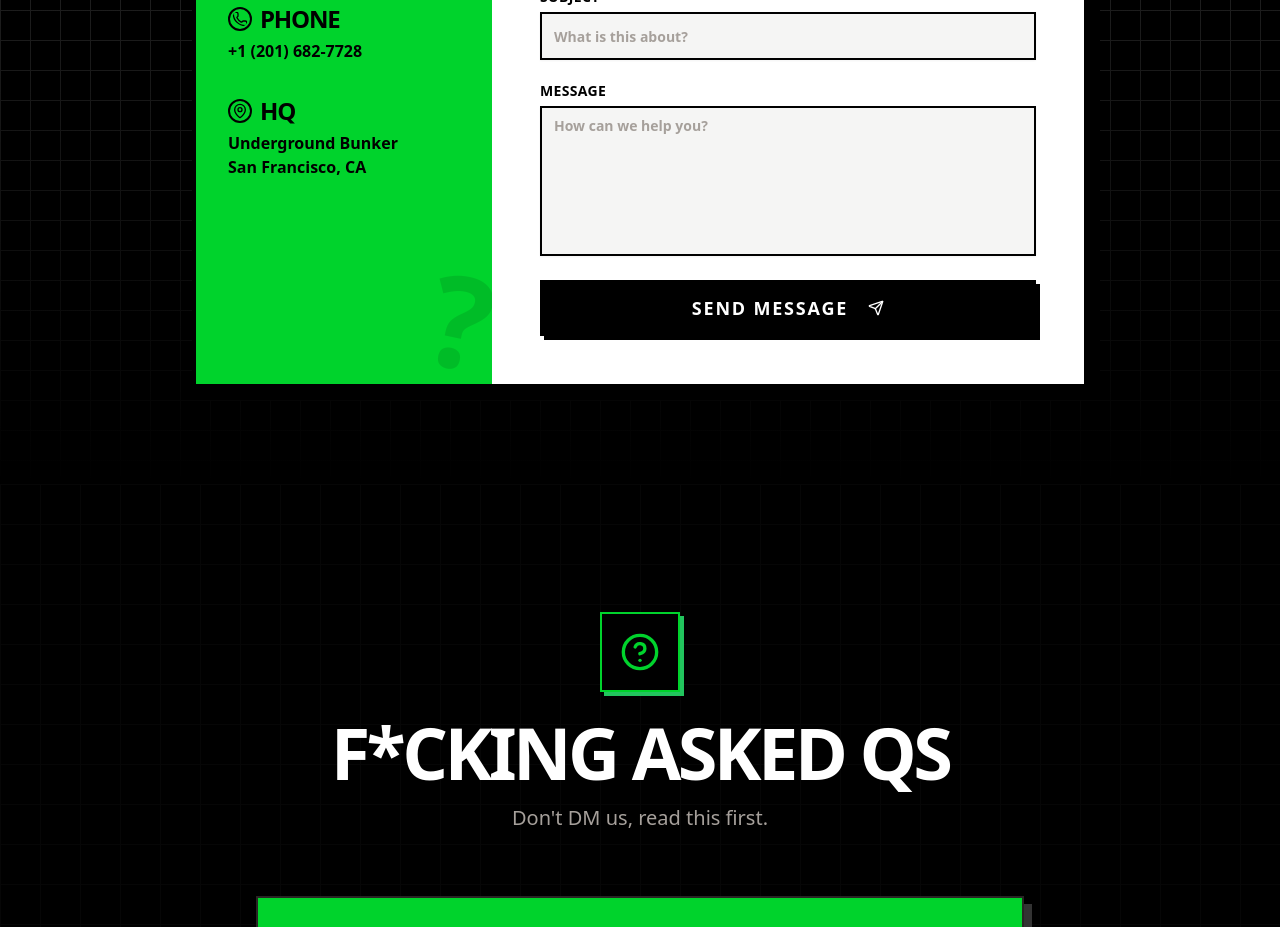
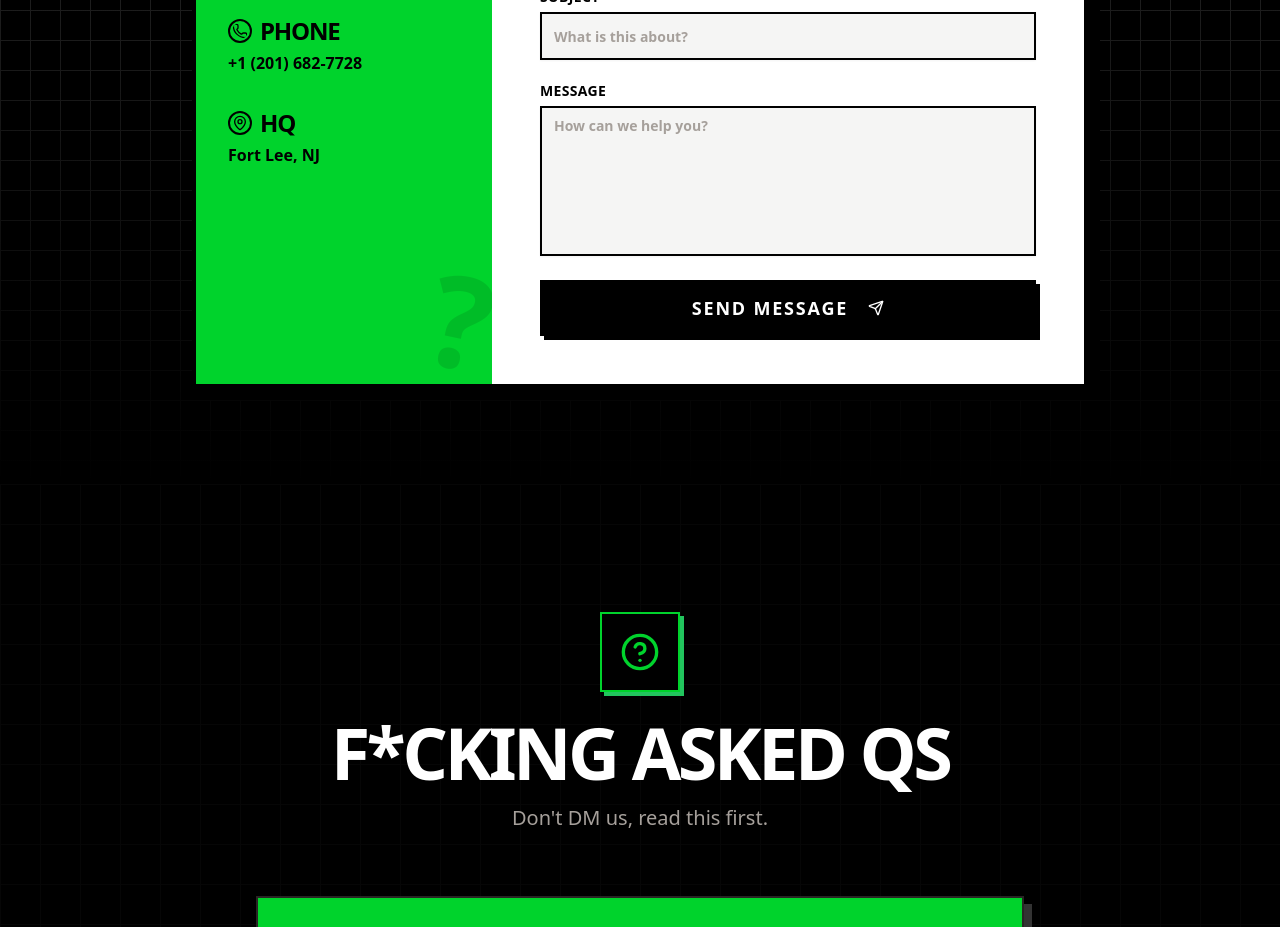
Before and after one commit to jbxjbx/Nourish-Select, a Next.js app: page /contact in a window 1280 px wide. Shown: the part 780-1707 px from the top of the page. Built offline with nearby package versions, Linux system fonts and the light colour scheme; no server answers; a web font is replaced by a local one.

Commit message:
chore: update HQ location to Fort Lee, NJ

```diff
--- a/src/app/contact/page.tsx
+++ b/src/app/contact/page.tsx
@@ -96,7 +96,7 @@ export default function ContactPage() {
                                     <h3 className="text-2xl font-black uppercase mb-1 flex items-center gap-2">
                                         <MapPin className="w-6 h-6 border-2 border-black p-0.5 rounded-full" /> HQ
                                     </h3>
-                                    <p className="font-bold">Underground Bunker<br />San Francisco, CA</p>
+                                    <p className="font-bold">Fort Lee, NJ</p>
                                 </div>
                             </div>
 
```
